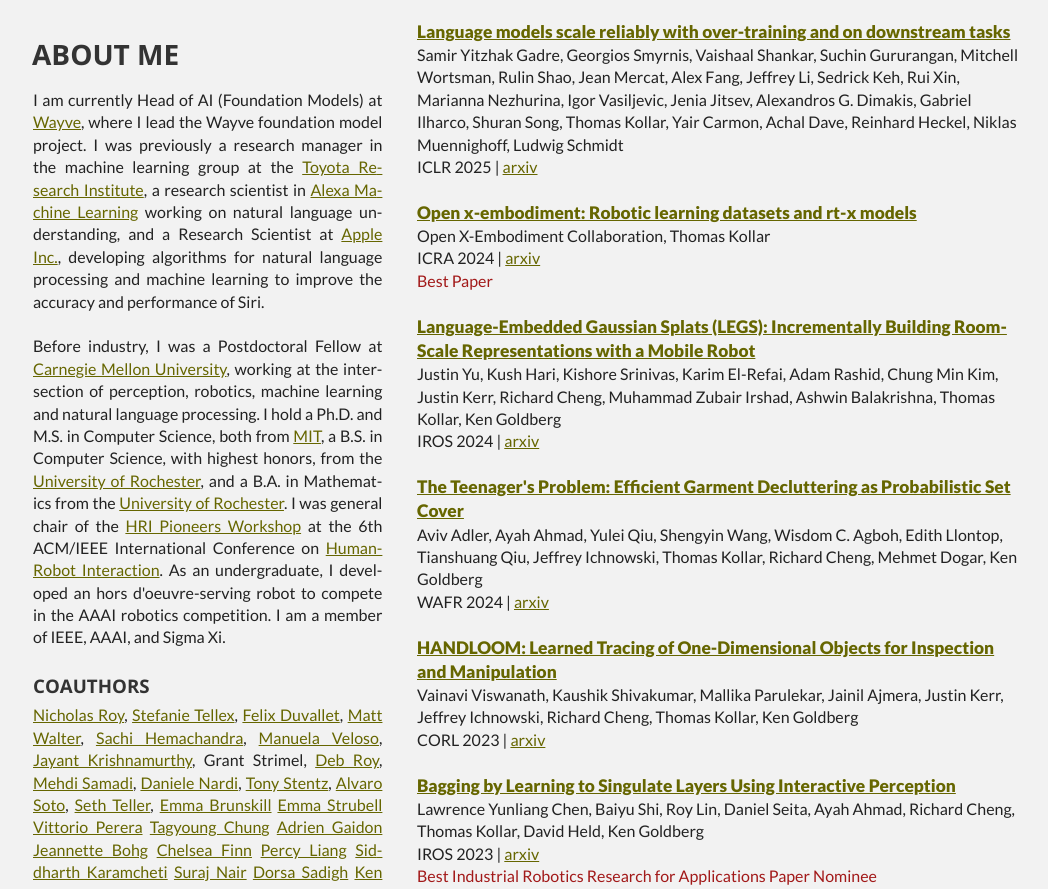
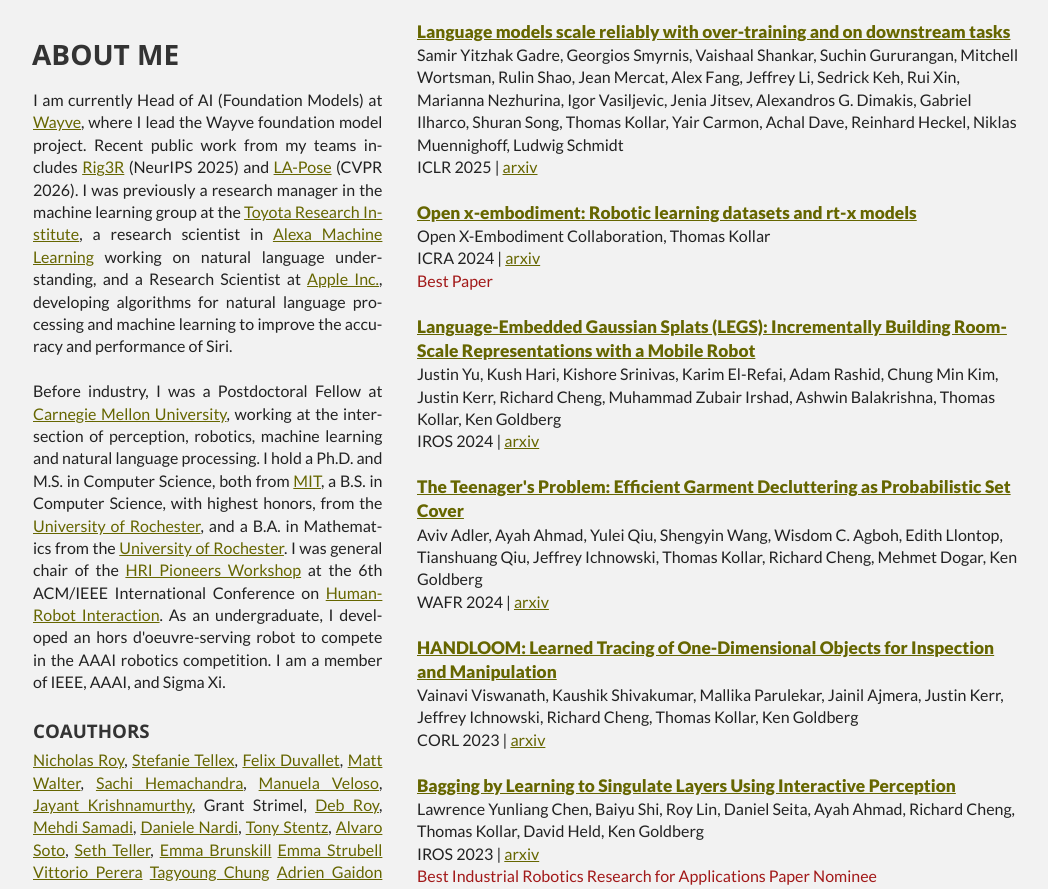
Before and after one commit to tkollar/tkollar.github.io, a plain HTML site: page index.html in a window 1280 px wide. Shown: the part 1627-2516 px from the top of the page, without its empty margins (228-1276 px from the left). Drawn offline with nearby package versions, Linux system fonts and the light colour scheme; a web font is replaced by a local one.

Commit message:
Mention Rig3R and LA-Pose team work in About

```diff
--- a/index.html
+++ b/index.html
@@ -259,7 +259,10 @@
 <p class="hyphenate text">
   I am currently Head of AI (Foundation Models)
   at <a href="https://wayve.ai/">Wayve</a>, where I lead the Wayve
-  foundation model project. I was previously a research manager in the
+  foundation model project. Recent public work from my teams includes
+  <a href="https://arxiv.org/abs/2506.02265">Rig3R</a> (NeurIPS 2025)
+  and <a href="https://la-pose.github.io">LA-Pose</a> (CVPR 2026). I
+  was previously a research manager in the
   machine learning group at
   the <a href="https://www.tri.global/news/?news=Robotics">Toyota
   Research Institute</a>, a research scientist
```
